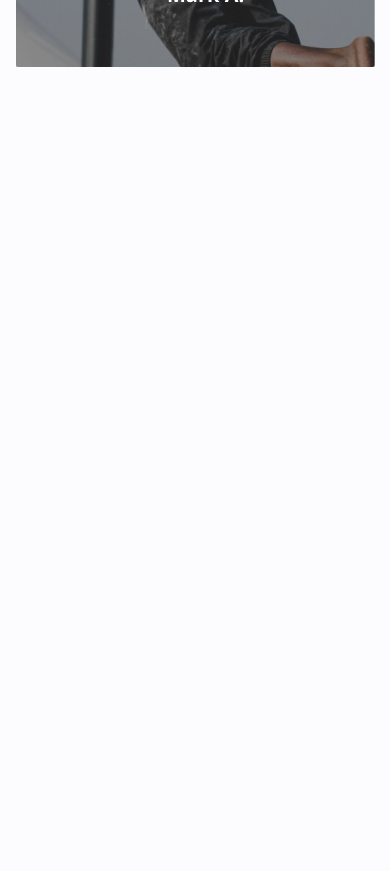
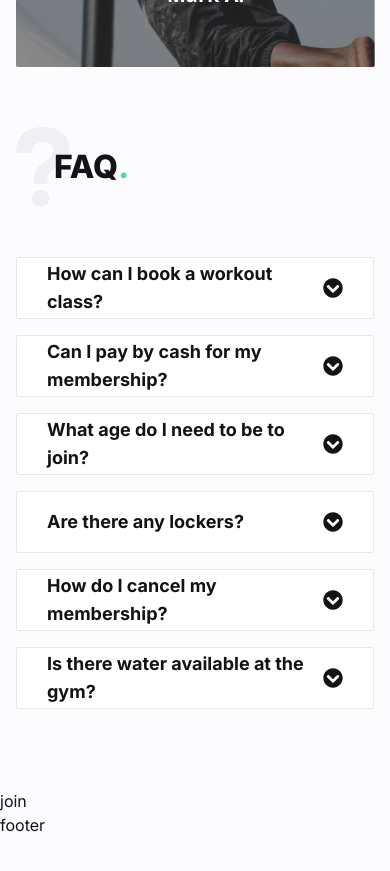
Before and after one commit to fajarfadillahh/gymme-fitness-react-tailwind, a React (Vite) app: page / in a window 390 px wide. Shown: the part 3860-4731 px from the top of the page. Built offline with nearby package versions, Linux system fonts and the light colour scheme.

Commit message:
modified: Faq components

```diff
--- a/src/components/Accordion.jsx
+++ b/src/components/Accordion.jsx
@@ -1,9 +1,33 @@
-import React from "react";
+import React, { useState } from "react";
+import { FaChevronCircleUp, FaChevronCircleDown } from "react-icons/fa";
 
-const Accordion = () => {
+const Accordion = ({ accordion }) => {
+  // accordion state
+  const [isOpen, setIsOpen] = useState(false);
+
+  // destructure accordion data
+  const { question, answer } = accordion;
+
   return (
-    <div>
-      <h1>accordion</h1>
+    <div className="cursor-pointer" onClick={() => setIsOpen(!isOpen)}>
+      <div className="rounded-sm border bg-white">
+        {/* accordion question */}
+        <div className="flex min-h-[60px] items-center justify-between px-[30px]">
+          <h6 className="h6">{question}</h6>
+          <div className="text-[20px] text-neutral-500">
+            {isOpen ? <FaChevronCircleUp /> : <FaChevronCircleDown />}
+          </div>
+        </div>
+
+        {/* accordion answer */}
+        <div
+          className={`${
+            isOpen ? "min-h-[200px] lg:min-h-[160px]" : "min-h-0"
+          } flex max-h-0 justify-center overflow-hidden px-[30px] transition-all`}
+        >
+          <div className="mt-6">{answer}</div>
+        </div>
+      </div>
     </div>
   );
 };
--- a/src/components/Faq.jsx
+++ b/src/components/Faq.jsx
@@ -1,10 +1,44 @@
 import React from "react";
 
+// import faq data
+import { faq } from "../data";
+
+// import components
+import Accordion from "../components/Accordion";
+
 const Faq = () => {
+  // destructure faq data
+  const { icon, title, accordions } = faq;
   return (
-    <div>
-      <h1>faq</h1>
-    </div>
+    <section className="faq section pt-[480px] lg:pt-[280px]">
+      <div className="mx-auto max-w-[768px] bg-custom bg-center bg-no-repeat lg:h-[1160px] lg:bg-faq lg:pt-6">
+        {/* faq title */}
+        <div
+          className="section-title-group mx-auto justify-start -space-x-4 px-4 lg:max-w-[540px] lg:justify-center lg:px-0"
+          data-aos="fade-up"
+          data-aos-offset="200"
+          data-aos-delay="200"
+        >
+          <img src={icon} alt="faq icon" className="lg:hidden" />
+          <h2 className="h2 section-title lg:mt-[100px]">
+            {title}
+            <span className="text-primary-200">.</span>
+          </h2>
+        </div>
+
+        {/* faq accordion list */}
+        <div
+          className="flex flex-col gap-y-4 px-4"
+          data-aos="fade-up"
+          data-aos-offset="300"
+          data-aos-delay="200"
+        >
+          {accordions.map((accordion, index) => {
+            return <Accordion key={index} accordion={accordion} />;
+          })}
+        </div>
+      </div>
+    </section>
   );
 };
 
```
